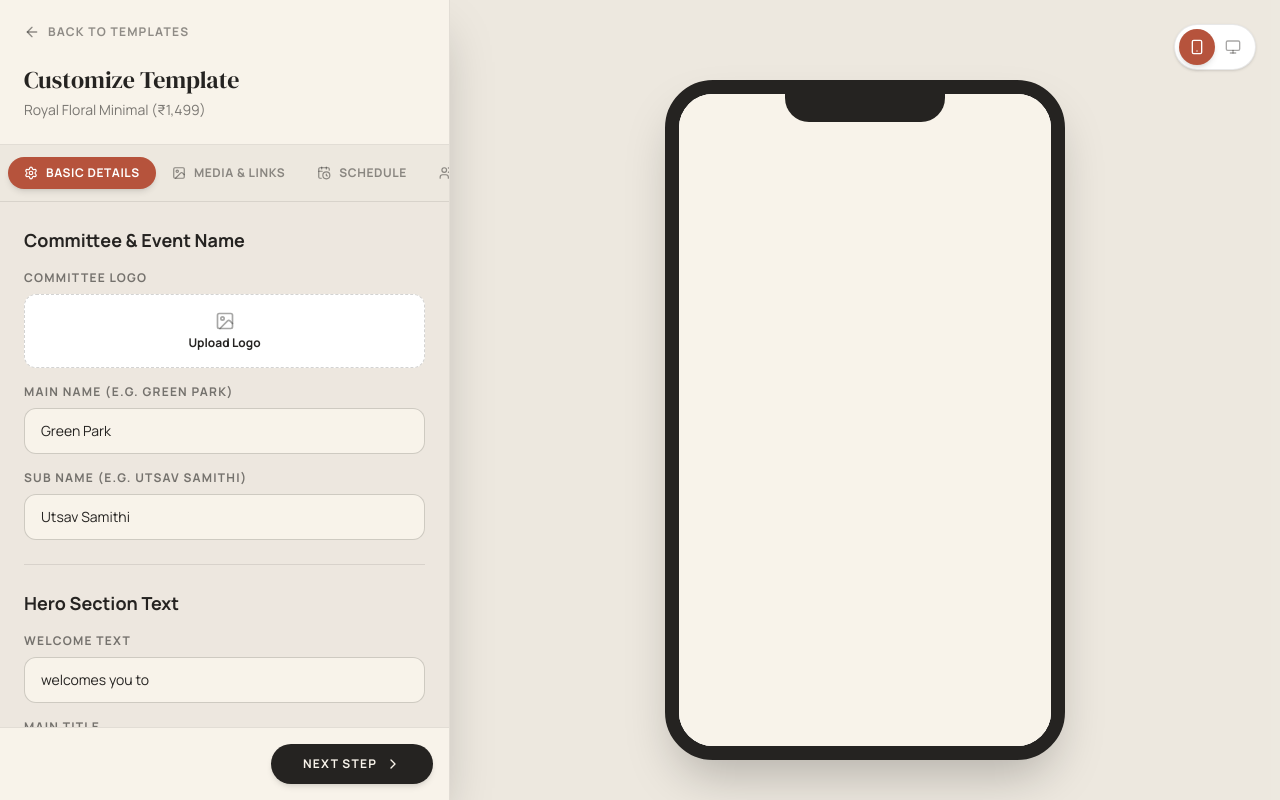
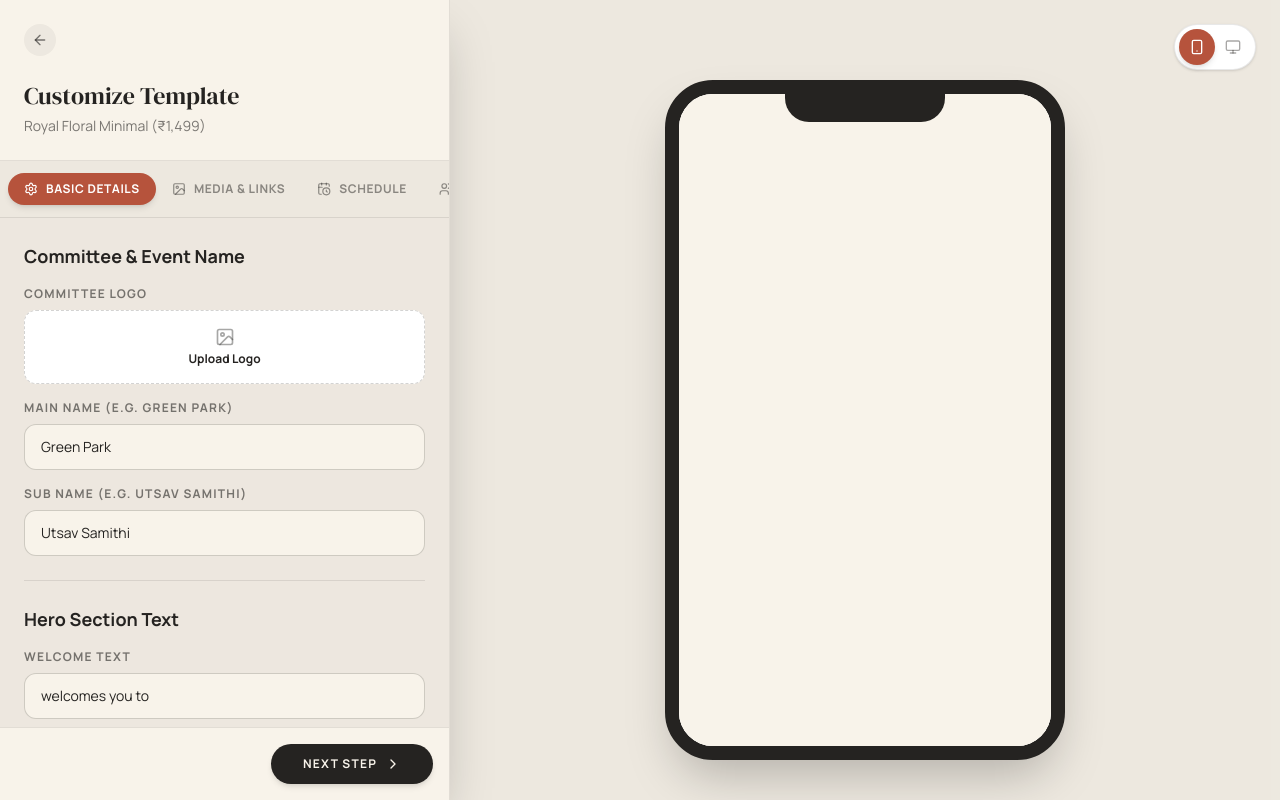
Before and after one commit to achuthmanne/vedika, a Next.js app: page /builder/ganesh-royal in a window 1280 px wide. Built offline with nearby package versions, Linux system fonts and the light colour scheme.

Commit message:
style: remove text and hover animation from back button in builder

```diff
--- a/src/app/builder/ganesh-royal/page.tsx
+++ b/src/app/builder/ganesh-royal/page.tsx
@@ -166,9 +166,8 @@ export default function RoyalBuilder() {
       <div className="w-full md:w-[450px] bg-brand-background h-full shadow-2xl flex flex-col relative z-10 flex-shrink-0 border-r border-brand-text/10">
         {/* Header */}
         <div className="p-6 border-b border-brand-text/10 bg-brand-background">
-          <Link href="/templates/ganesh-chaturthi" className="group flex items-center gap-2 text-xs font-bold uppercase tracking-widest text-brand-text/50 hover:text-brand-primary transition-colors mb-6 w-fit">
-            <ArrowLeft className="w-4 h-4 group-hover:-translate-x-1 transition-transform" />
-            Back to Templates
+          <Link href="/templates/ganesh-chaturthi" className="flex items-center justify-center w-8 h-8 rounded-full bg-brand-text/5 hover:bg-brand-primary/10 text-brand-text/60 hover:text-brand-primary transition-colors mb-6">
+            <ArrowLeft className="w-4 h-4" />
           </Link>
           <h1 className="font-heading text-2xl text-brand-text">Customize Template</h1>
           <p className="text-sm text-brand-text/60 mt-1">Royal Floral Minimal (₹1,499)</p>
```
